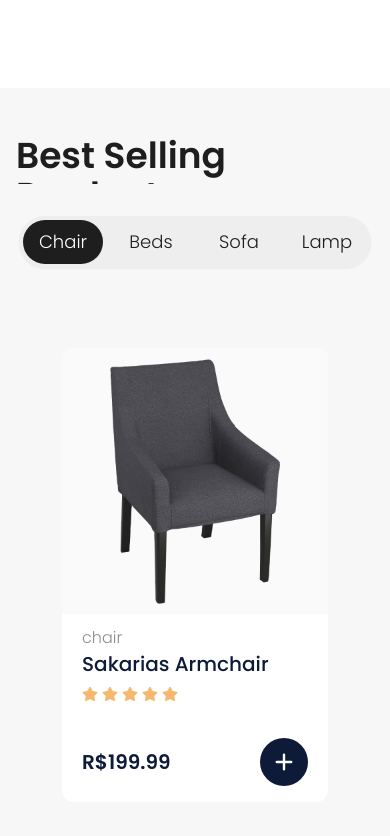
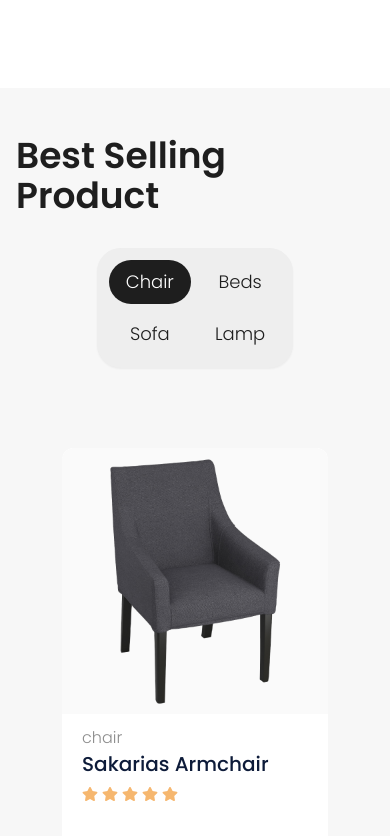
Before and after one commit to KauesSilva/panto-furnitures, a Next.js app: page / in a window 390 px wide. Shown: the part 1780-2616 px from the top of the page. Built offline with nearby package versions, Linux system fonts and the light colour scheme.

Commit message:
Improved responsiveness and styling

```diff
--- a/src/app/globals.css
+++ b/src/app/globals.css
@@ -10,3 +10,7 @@
 html {
     scroll-behavior: smooth;
 }
+
+h2 {
+    overflow: hidden;
+}
--- a/src/components/Experiences/index.tsx
+++ b/src/components/Experiences/index.tsx
@@ -5,21 +5,21 @@ import Image from "next/image";
 
 function Experiences(): JSX.Element {
   return (
-    <section id="experiences" className="flex w-full items-center justify-around bg-white pt-12 lg:h-screen lg:flex-col lg:px-4">
+    <section id="experiences" className="flex w-full items-center justify-around bg-white pt-12 lg:h-screen lg:flex-col lg:justify-center lg:gap-5 lg:px-4">
       <div>
         <Image
           src={experiences}
           width={629}
           height={445}
           alt="Image"
-          className="rounded-[20px] md:h-[326px] md:w-[375px]"
+          className="rounded-3xl lg:h-[345px] lg:w-[529px]"
         />
       </div>
-      <div className="flex max-w-[556px] flex-col gap-5 ">
+      <div className="flex max-w-[556px] flex-col gap-5">
         <small className="text-lg font-light uppercase text-amber">
           EXPERIENCES
         </small>
-        <h2 className="overflow-hidden text-4xl font-semibold text-obsidian">
+        <h2 className="text-4xl font-semibold text-obsidian">
           We Provide You The Best Experience
         </h2>
         <p className="text-lg font-light text-obsidian ">
--- a/src/components/Materials/index.tsx
+++ b/src/components/Materials/index.tsx
@@ -5,16 +5,18 @@ import Image from "next/image";
 
 function Materials(): JSX.Element {
   return (
-    <section id="materials" className="flex min-h-screen w-full items-center justify-around bg-white py-12 lg:flex-col-reverse lg:px-4">
-      <div className="flex max-w-[556px] flex-col gap-5 ">
+    <section id="materials" className="flex w-full items-center justify-around bg-white py-12 lg:h-screen lg:flex-col-reverse lg:justify-center lg:gap-5 lg:px-4">
+      <div className="flex max-w-[556px] flex-col gap-5">
         <small className="text-lg font-light uppercase text-amber">
           MATERIALS
         </small>
-        <h2 className="overflow-hidden text-4xl font-semibold text-obsidian">
+        <h2 className="text-4xl font-semibold text-obsidian">
           Very serious materials for making furniture
         </h2>
         <p className="text-lg font-light text-obsidian ">
-          Because panto was very serious about designing furniture for our environment, using a very expensive and famous capital but at a relatively low price
+          Because panto was very serious about designing furniture for our
+          environment, using a very expensive and famous capital but at a
+          relatively low price
         </p>
         <div className="mt-1 flex items-center">
           <a className="text-sm font-medium text-amber" href="#">
@@ -29,7 +31,7 @@ function Materials(): JSX.Element {
           width={629}
           height={445}
           alt="Image"
-          className="md:h-[326px] md:w-[375px]"
+          className="lg:h-[370px] lg:w-[529px]"
         />
       </div>
     </section>
--- a/src/components/SellingProducts/ButtonGroup/index.tsx
+++ b/src/components/SellingProducts/ButtonGroup/index.tsx
@@ -3,13 +3,12 @@ interface ButtonGroupProps {
   handleButtonClick: (buttonName: string) => void;
 }
 
-function ButtonGroup({selectedCategory, handleButtonClick}: ButtonGroupProps): JSX.Element {
-
+function ButtonGroup({ selectedCategory, handleButtonClick }: ButtonGroupProps): JSX.Element {
   return (
-    <div className="flex items-center justify-center gap-2 rounded-[44px] bg-[#EEEEEE] p-2 shadow-sm sm:p-1">
+    <div className="grid grid-cols-4 items-center justify-center gap-2 rounded-full bg-[#EEEEEE] p-3 shadow-sm sm:grid-cols-2 sm:rounded-3xl ">
       <button
         onClick={() => handleButtonClick("chair")}
-        className={`h-11 w-20 rounded-[32px] p-1 text-lg font-light hover:bg-obsidian hover:text-white ${
+        className={`rounded-full px-4 py-2 text-lg font-light hover:bg-obsidian hover:text-white ${
           selectedCategory === "chair"
             ? "bg-obsidian text-white"
             : "text-obsidian"
@@ -19,7 +18,7 @@ function ButtonGroup({selectedCategory, handleButtonClick}: ButtonGroupProps): J
       </button>
       <button
         onClick={() => handleButtonClick("beds")}
-        className={`h-11 w-20 rounded-[32px] p-1 text-lg font-light hover:bg-obsidian hover:text-white ${
+        className={`rounded-full px-4 py-2 text-lg font-light hover:bg-obsidian hover:text-white ${
           selectedCategory === "beds"
             ? "bg-obsidian text-white"
             : "text-obsidian"
@@ -29,7 +28,7 @@ function ButtonGroup({selectedCategory, handleButtonClick}: ButtonGroupProps): J
       </button>
       <button
         onClick={() => handleButtonClick("sofa")}
-        className={`h-11 w-20 rounded-[32px] p-1 text-lg font-light hover:bg-obsidian hover:text-white ${
+        className={`rounded-full px-4 py-2 text-lg font-light hover:bg-obsidian hover:text-white ${
           selectedCategory === "sofa"
             ? "bg-obsidian text-white"
             : "text-obsidian"
@@ -39,7 +38,7 @@ function ButtonGroup({selectedCategory, handleButtonClick}: ButtonGroupProps): J
       </button>
       <button
         onClick={() => handleButtonClick("lamp")}
-        className={`h-11 w-20 rounded-[32px] p-1 text-lg font-light hover:bg-obsidian hover:text-white ${
+        className={`rounded-full px-4 py-2 text-lg font-light hover:bg-obsidian hover:text-white ${
           selectedCategory === "lamp"
             ? "bg-obsidian text-white"
             : "text-obsidian"
--- a/src/components/SellingProducts/index.tsx
+++ b/src/components/SellingProducts/index.tsx
@@ -14,7 +14,7 @@ function SellingProducts(): JSX.Element {
 
   return (
     <section id="sellingProducts" className="flex w-full flex-col items-center justify-center bg-frost px-32 py-12 lg:px-4">
-      <div className="flex justify-center h-20">
+      <div className="flex justify-center">
         <h2 className="mb-8 text-4xl font-semibold text-obsidian">
           Best Selling Product
         </h2>
--- a/src/components/WhyUs/index.tsx
+++ b/src/components/WhyUs/index.tsx
@@ -9,7 +9,7 @@ export default function WhyUs() {
         </h2>
       </div>
       <div className="flex gap-10 lg:flex-col">
-        <div className="flex w-72 flex-col gap-8 lg:w-auto">
+        <div className="flex w-72 flex-col gap-8 lg:w-full">
           <h3 className="text-2xl font-semibold text-obsidian">
             Luxury facilities
           </h3>
@@ -24,7 +24,7 @@ export default function WhyUs() {
             <HiArrowLongRight className="h-6 w-12 text-amber" />
           </div>
         </div>
-        <div className="flex w-72 flex-col gap-8  lg:w-auto">
+        <div className="flex w-72 flex-col gap-8  lg:w-full">
           <h3 className="text-2xl font-semibold text-obsidian">
             Affordable Price
           </h3>
@@ -39,7 +39,7 @@ export default function WhyUs() {
             <HiArrowLongRight className="h-6 w-12 text-amber" />
           </div>
         </div>
-        <div className="flex w-72 flex-col gap-8 lg:w-auto">
+        <div className="flex w-72 flex-col gap-8 lg:w-full">
           <h3 className="text-2xl font-semibold text-obsidian">
             Many Choices
           </h3>
```
